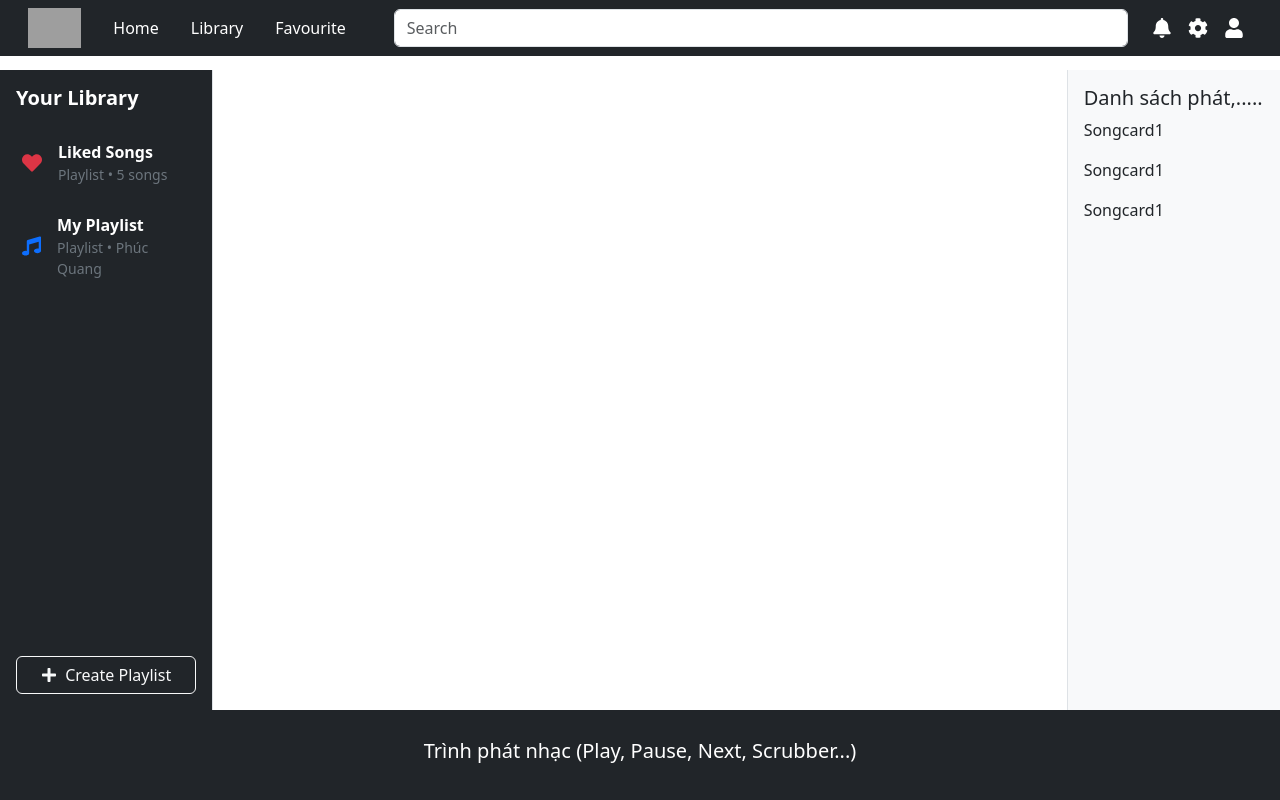
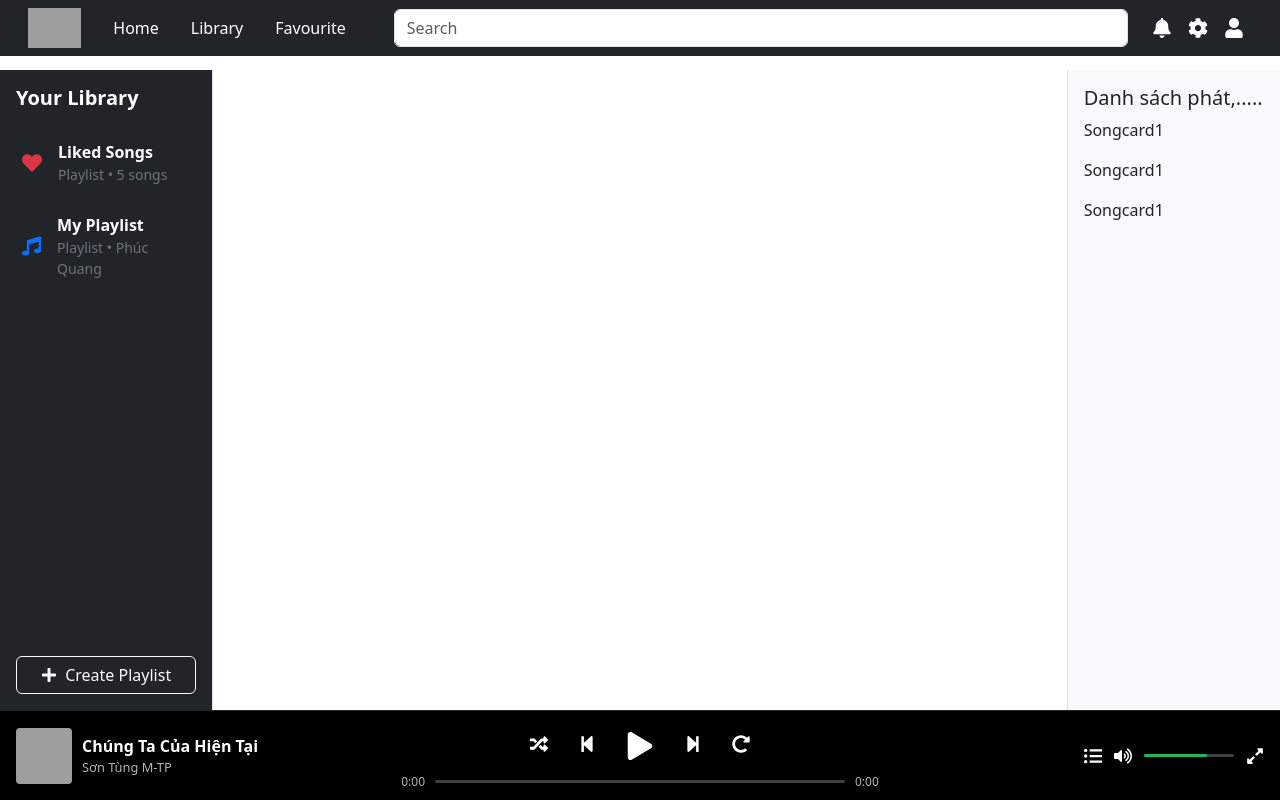
Before and after one commit to NinhLPH/online-music-web, a React (Create React App) app: page / in a window 1280 px wide. Built offline with nearby package versions, Linux system fonts and the light colour scheme; data requests are answered from the project's data file; grey boxes are pictures that could not be loaded.

Commit message:
add PlayerBar layout

```diff
--- a/db.json
+++ b/db.json
@@ -5,14 +5,18 @@
       "username": "user1",
       "password": "user1",
       "avatar": "https://picsum.photos/seed/user1/100/100",
-      "favorites": [101, 202]
+      "favorites": [
+        202
+      ]
     },
     {
       "id": 2,
       "username": "user2",
       "password": "user2",
       "avatar": "https://picsum.photos/seed/user2/100/100",
-      "favorites": [102]
+      "favorites": [
+        102
+      ]
     }
   ],
   "artists": [
@@ -118,7 +122,10 @@
       "userId": 1,
       "description": "Những bài V-Pop hay nhất của Sơn Tùng.",
       "coverImg": "https://picsum.photos/seed/playlist1/300/300",
-      "songIds": [101, 102]
+      "songIds": [
+        101,
+        102
+      ]
     },
     {
       "id": 2,
@@ -126,7 +133,9 @@
       "userId": 1,
       "description": "Top hits US-UK.",
       "coverImg": "https://picsum.photos/seed/playlist2/300/300",
-      "songIds": [202]
+      "songIds": [
+        202
+      ]
     },
     {
       "id": 3,
@@ -134,7 +143,11 @@
       "userId": 2,
       "description": "Nhạc chill để code.",
       "coverImg": "https://picsum.photos/seed/playlist3/300/300",
-      "songIds": [301, 302, 201]
+      "songIds": [
+        301,
+        302,
+        201
+      ]
     }
   ]
 }
--- a/src/components/PlayerBar.js
+++ b/src/components/PlayerBar.js
@@ -1,9 +1,244 @@
-import React from "react";
+import React, { useState, useEffect, useRef } from "react";
+import axios from "axios";
+import "bootstrap/dist/css/bootstrap.min.css";
+import {
+    FaPlay,
+    FaPause,
+    FaStepForward,
+    FaStepBackward,
+    FaRandom,
+    FaRedoAlt,
+    FaListUl,
+    FaVolumeUp,
+    FaExpandAlt,
+} from "react-icons/fa";
 
-export default function PlayerBar() {
+const PlayerBar = () => {
+    const [songs, setSongs] = useState([]);
+    const [currentIndex, setCurrentIndex] = useState(0);
+    const [isPlaying, setIsPlaying] = useState(false);
+    const [progress, setProgress] = useState(0);
+    const [duration, setDuration] = useState(0);
+    const [volume, setVolume] = useState(70);
+    const audioRef = useRef(null);
+
+    useEffect(() => {
+        const fetchData = async () => {
+            try {
+                const [songRes, artistRes] = await Promise.all([
+                    axios.get("http://localhost:9000/songs"),
+                    axios.get("http://localhost:9000/artists"),
+                ]);
+
+                const artists = artistRes.data;
+                const songsWithArtist = songRes.data.map((song) => {
+                    const artist = artists.find(
+                        (a) => Number(a.id) === Number(song.artistId)
+                    );
+                    return { ...song, artist: artist ? artist.name : "Unknown Artist" };
+                });
+
+                setSongs(songsWithArtist);
+            } catch (err) {
+                console.error("Lỗi tải dữ liệu:", err);
+            }
+        };
+
+        fetchData();
+    }, []);
+
+    useEffect(() => {
+        if (songs.length > 0 && audioRef.current) {
+            const current = songs[currentIndex];
+            const audio = audioRef.current;
+            audio.src = current.src;
+            audio.load();
+            audio.onloadedmetadata = () => setDuration(audio.duration);
+        }
+    }, [currentIndex, songs]);
+
+    useEffect(() => {
+        const audio = audioRef.current;
+        if (!audio) return;
+        if (isPlaying) audio.play().catch(() => { });
+        else audio.pause();
+    }, [isPlaying, currentIndex]);
+
+    const handleTimeUpdate = () => {
+        const audio = audioRef.current;
+        if (audio && duration > 0)
+            setProgress((audio.currentTime / duration) * 100);
+    };
+
+    const handleSeekClick = (e) => {
+        const rect = e.currentTarget.getBoundingClientRect();
+        const clickX = e.clientX - rect.left;
+        const percent = (clickX / rect.width) * 100;
+        const audio = audioRef.current;
+        const newTime = (percent / 100) * duration;
+        audio.currentTime = newTime;
+        setProgress(percent);
+    };
+
+    const handleVolumeClick = (e) => {
+        const rect = e.currentTarget.getBoundingClientRect();
+        const clickX = e.clientX - rect.left;
+        const percent = (clickX / rect.width) * 100;
+        setVolume(percent);
+        if (audioRef.current) audioRef.current.volume = percent / 100;
+    };
+
+    const nextSong = () => setCurrentIndex((i) => (i + 1) % songs.length);
+    const prevSong = () => setCurrentIndex((i) => (i === 0 ? songs.length - 1 : i - 1));
+    const replaySong = () => {
+        if (audioRef.current) audioRef.current.currentTime = 0;
+    };
+
+    const formatTime = (sec) => {
+        if (!sec || isNaN(sec)) return "0:00";
+        const m = Math.floor(sec / 60);
+        const s = Math.floor(sec % 60);
+        return `${m}:${s.toString().padStart(2, "0")}`;
+    };
+
+    const current = songs[currentIndex];
+    if (!current) return null;
+
+    const iconBtn = {
+        background: "none",
+        border: "none",
+        color: "#fff",
+        fontSize: "18px",
+        cursor: "pointer",
+        transition: "color 0.2s ease",
+    };
+    const hoverIn = (e) => (e.currentTarget.style.color = "#1db954");
+    const hoverOut = (e) => (e.currentTarget.style.color = "#fff");
+
     return (
-        <div className="d-flex align-items-center justify-content-center p-3 bg-dark text-white h-100">
-            <h5>Trình phát nhạc (Play, Pause, Next, Scrubber...)</h5>
+        <div
+            style={{
+                position: "fixed",
+                bottom: 0,
+                left: 0,
+                right: 0,
+                height: "90px",
+                backgroundColor: "#000",
+                color: "#fff",
+                display: "flex",
+                alignItems: "center",
+                justifyContent: "space-between",
+                padding: "0 16px",
+                borderTop: "1px solid #222",
+                zIndex: 1000,
+            }}
+        >
+            <div className="d-flex align-items-center" style={{ width: "25%" }}>
+                <img
+                    src={`https://picsum.photos/seed/${current.id}/80`}
+                    alt="cover"
+                    style={{
+                        width: 56,
+                        height: 56,
+                        borderRadius: 4,
+                        marginRight: 10,
+                    }}
+                />
+                <div>
+                    <div style={{ fontWeight: 600 }}>{current.title}</div>
+                    <div style={{ color: "#b3b3b3", fontSize: "0.8rem" }}>
+                        {current.artist || "Unknown Artist"}
+                    </div>
+                </div>
+            </div>
+
+            <div className="d-flex flex-column align-items-center" style={{ width: "50%" }}>
+                <div className="d-flex align-items-center mb-2" style={{ gap: 18 }}>
+                    <button title="Shuffle" style={iconBtn} onMouseEnter={hoverIn} onMouseLeave={hoverOut}>
+                        <FaRandom />
+                    </button>
+
+                    <button title="Previous" style={iconBtn} onClick={prevSong} onMouseEnter={hoverIn} onMouseLeave={hoverOut}>
+                        <FaStepBackward />
+                    </button>
+
+                    <button
+                        title={isPlaying ? "Pause" : "Play"}
+                        onClick={() => setIsPlaying(!isPlaying)}
+                        style={{ ...iconBtn, fontSize: 28 }}
+                        onMouseEnter={(e) => (e.currentTarget.style.color = "#1db954")}
+                        onMouseLeave={(e) => (e.currentTarget.style.color = "#fff")}
+                    >
+                        {isPlaying ? <FaPause /> : <FaPlay />}
+                    </button>
+
+                    <button title="Next" style={iconBtn} onClick={nextSong} onMouseEnter={hoverIn} onMouseLeave={hoverOut}>
+                        <FaStepForward />
+                    </button>
+
+                    <button title="Replay song" style={iconBtn} onClick={replaySong} onMouseEnter={hoverIn} onMouseLeave={hoverOut}>
+                        <FaRedoAlt />
+                    </button>
+                </div>
+
+                <div style={{ display: "flex", alignItems: "center", width: "100%", maxWidth: 500 }}>
+                    <span style={{ fontSize: "0.75rem", color: "#b3b3b3", width: 35, textAlign: "right" }}>
+                        {formatTime(audioRef.current?.currentTime || 0)}
+                    </span>
+
+                    <div
+                        title="Click to seek"
+                        onClick={handleSeekClick}
+                        style={{
+                            flex: 1,
+                            height: 3,
+                            background: "#404040",
+                            borderRadius: 2,
+                            margin: "0 10px",
+                            cursor: "pointer",
+                            position: "relative",
+                        }}
+                    >
+                        <div
+                            style={{
+                                width: `${progress}%`,
+                                height: "100%",
+                                background: "#1db954",
+                                borderRadius: 2,
+                                transition: "width 0.1s linear",
+                            }}
+                        ></div>
+                    </div>
+
+                    <span style={{ fontSize: "0.75rem", color: "#b3b3b3", width: 35 }}>
+                        {formatTime(duration)}
+                    </span>
+                </div>
+            </div>
+
+            <div className="d-flex align-items-center justify-content-end" style={{ width: "25%", gap: 12 }}>
+                <FaListUl title="Queue" style={iconBtn} onMouseEnter={hoverIn} onMouseLeave={hoverOut} />
+                <FaVolumeUp title="Volume" style={iconBtn} onMouseEnter={hoverIn} onMouseLeave={hoverOut} />
+                <div
+                    title="Click to change volume"
+                    onClick={handleVolumeClick}
+                    style={{
+                        width: 90,
+                        height: 3,
+                        background: "#404040",
+                        borderRadius: 2,
+                        cursor: "pointer",
+                        position: "relative",
+                    }}
+                >
+                    <div style={{ width: `${volume}%`, height: "100%", background: "#1db954", borderRadius: 2 }}></div>
+                </div>
+                <FaExpandAlt title="Fullscreen" style={iconBtn} onMouseEnter={hoverIn} onMouseLeave={hoverOut} />
+            </div>
+
+            <audio ref={audioRef} onTimeUpdate={handleTimeUpdate} onEnded={nextSong} />
         </div>
-    )
-}
+    );
+};
+
+export default PlayerBar;
```
